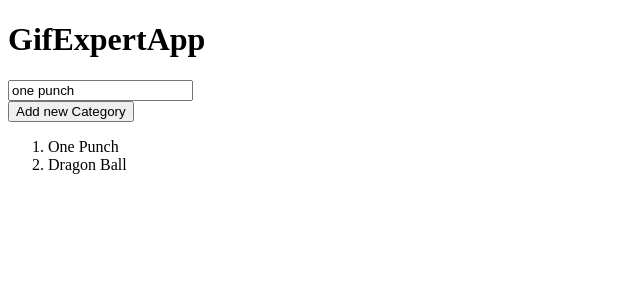
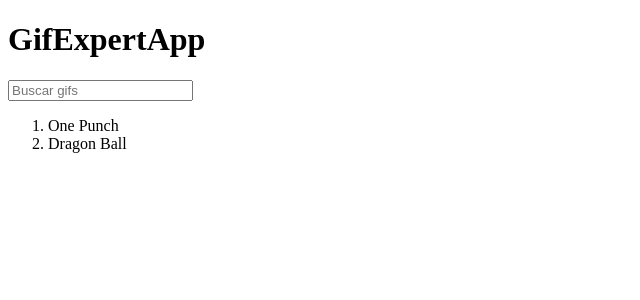
Before and after one commit to ucapistranmtz/gifExpertApp, a React (Vite) app: page / in a window 1280 px wide. Shown: the top 300 px of the page, without its empty margins (0-640 px from the left). Built offline with nearby package versions, Linux system fonts and the light colour scheme.

Commit message:
no repeated categories

```diff
--- a/src/GifExpertApp.jsx
+++ b/src/GifExpertApp.jsx
@@ -1,20 +1,23 @@
 import { useState } from 'react';
 import { AddCategory } from './components/AddCategory';
+
 export const GifExpertApp = () => {
   const [categories, setCategories] = useState(['One Punch', 'Dragon Ball']);
-  const ondAddCategory = () => {
-    console.log('Vinland Saga');
-    setCategories(['Vinland Saga', ...categories]);
+
+  const onAddCategory = newCategory => {
+    if (categories.includes(newCategory)) return;
+    setCategories([newCategory, ...categories]);
   };
+
   return (
     <>
       {/*titulo */}
       <h1>GifExpertApp</h1>
 
       {/*input */}
-      <AddCategory />
+      <AddCategory onNewCategory={value => onAddCategory(value)} />
       {/* gif list */}
-      <button onClick={ondAddCategory}>Add new Category</button>
+
       <ol>
         {categories.map(category => (
           <li key={category}>{category}</li>
--- a/src/components/AddCategory.jsx
+++ b/src/components/AddCategory.jsx
@@ -1,25 +1,25 @@
 import { useState } from 'react';
 
-export const AddCategory = () => {
-  const [inputValue, setInputValue] = useState('one punch');
+// eslint-disable-next-line react/prop-types
+export const AddCategory = ({ onNewCategory }) => {
+  const [inputValue, setInputValue] = useState('');
 
   const onInputChange = ({ target }) => {
-    setInputValue(target.vale);
+    setInputValue(target.value);
   };
 
   const onSubmit = event => {
     event.preventDefault();
-    console.log(inputValue);
+    if (inputValue.trim().length <= 1) return;
+
+    // setCategories( categories => [ inputValue, ...categories ]);
+    setInputValue('');
+    onNewCategory(inputValue.trim());
   };
 
   return (
-    <form onChange={event => onSubmit(event)}>
-      <input
-        type='text'
-        placeholder='Buscar Gifs'
-        value={inputValue}
-        onChange={event => onInputChange(event)}
-      ></input>
+    <form onSubmit={onSubmit}>
+      <input type='text' placeholder='Buscar gifs' value={inputValue} onChange={onInputChange} />
     </form>
   );
 };
```
